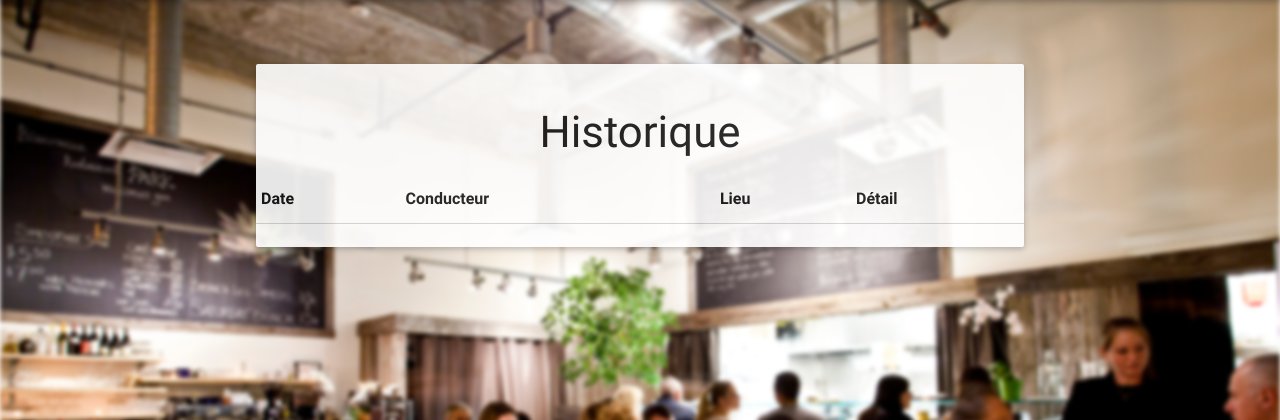
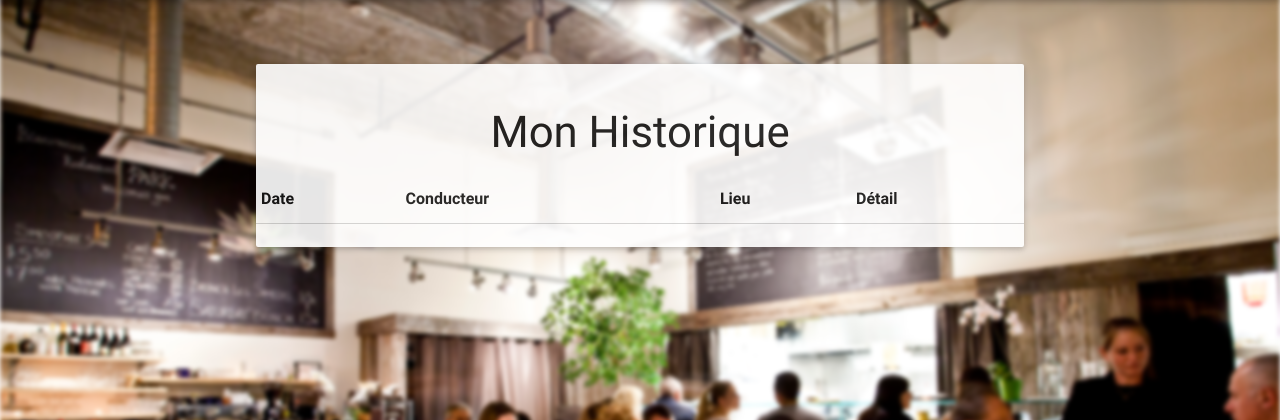
Before and after one commit to Maxiii62/EPSIWORKSHOP, a PHP site: page /front/html/Historical.php in a window 1280 px wide. Shown: the part 64-484 px from the top of the page. Run offline with PHP 8.4, Linux system fonts and the light colour scheme; data comes from the database, SQL or seed files in the repository; data that the repository does not hold is empty; some libraries are stand-ins or nearby versions.

Commit message:
Le dernier, promis.

```diff
--- a/front/html/Historical.php
+++ b/front/html/Historical.php
@@ -11,7 +11,7 @@
 
                 <div class=" row horizontal">
 
-                    <h3 class="center">Historique</h3>
+                    <h3 class="center">Mon Historique</h3>
                     <table class="">
                         <thead>
                             <tr>
--- a/front/html/Mon_Profil.php
+++ b/front/html/Mon_Profil.php
@@ -14,7 +14,7 @@
                     <div class="row">
                         <div class="input-field col s12 center">
 
-                            <p class="center login-form-text">Mon Profil</p>
+                            <h3 class="center">Mon profil</h3>
                         </div>
                     </div>
 
```
